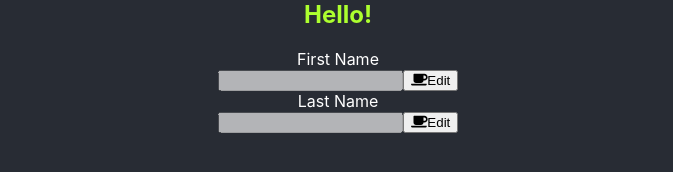
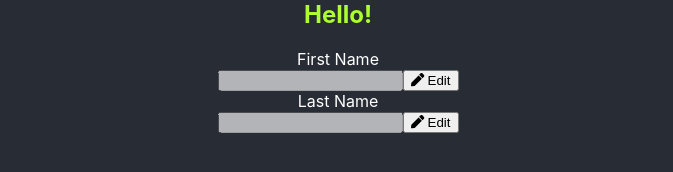
Before and after one commit to dandgerson/masterting-react, a React (Create React App) app: page / in a window 1280 px wide. Shown: the part 162-334 px from the top of the page, without its empty margins (302-975 px from the left). Built offline with nearby package versions, Linux system fonts and the light colour scheme.

Commit message:
add fontawesome iconset

```diff
--- a/src/components/Button.js
+++ b/src/components/Button.js
@@ -3,7 +3,7 @@ import React from 'react'
 const Button = (props) =>  (
   <button
     type='button'
-    onClick={props.handleClick}>
+    onClick={props.onClick}>
     {props.children}
   </button>
 )
--- /dev/null
+++ b/src/components/Icon.js
@@ -0,0 +1,14 @@
+import React from 'react'
+import { FontAwesomeIcon } from '@fortawesome/react-fontawesome'
+import { library } from '@fortawesome/fontawesome-svg-core'
+import { faEdit, faCheck, faPen } from '@fortawesome/free-solid-svg-icons'
+
+library.add(
+  faEdit,
+  faCheck,
+  faPen,
+)
+
+const Icon = ({ title }) => <FontAwesomeIcon icon={title} />
+
+export default Icon
--- a/src/components/TextBox.js
+++ b/src/components/TextBox.js
@@ -1,6 +1,6 @@
 import React, { useState } from 'react'
-import { FontAwesomeIcon } from '@fortawesome/react-fontawesome'
-import { faCoffee } from '@fortawesome/free-solid-svg-icons'
+import Icon from './Icon'
+import Button from './Button'
 
 const TextBox = ({ label, ...props }) => {
   const [ editing, setEditing ] = useState(false)
@@ -18,11 +18,15 @@ const TextBox = ({ label, ...props }) => {
         ref={elem => ($messageBox = elem)}
         disabled={!editing}
       />
-      <button
-        type='button'
-        onClick={editing ? update : edit}>
-        <FontAwesomeIcon icon={faCoffee} />{editing ? 'Update' : 'Edit'}
-      </button>
+      <Button
+        onClick={editing ? update : edit}
+        style={{
+          cursor: 'pointer',
+        }}
+      >
+        <Icon title={editing ? 'check': 'pen'}/>
+        {editing ? ' Update' : ' Edit'}
+      </Button>
     </div>
   )
 }
```
Also changed, not shown: 1 other file (tests, documents, lock files or other folders).
